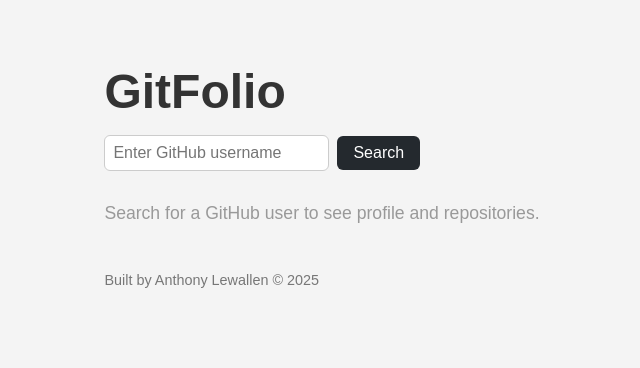
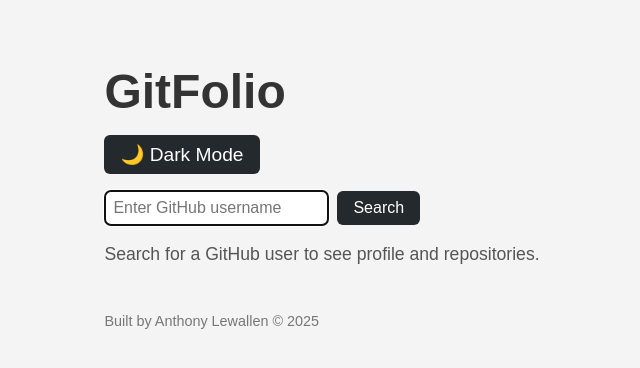
Before and after one commit to LewallenAE/gitfolio, a React (Create React App) app: page / in a window 1280 px wide. Shown: the top 368 px of the page, without its empty margins (318-958 px from the left). Built offline with nearby package versions, Linux system fonts and the light colour scheme.

Commit message:
Update App.js
Tons of upgrades

```diff
--- a/src/App.js
+++ b/src/App.js
@@ -10,8 +10,9 @@
 // It can be further enhanced with additional features such as error handling, loading states, and improved styling.
 
 
-import React, { useState } from 'react';
+import React, { useState, useEffect, useRef } from 'react';
 import axios from 'axios';
+import { ClipLoader } from 'react-spinners';
 import './gitfolioStyles.css';
 
 function App() {
@@ -19,15 +20,39 @@
   const [userData, setUserData] = useState(null);
   const [repos, setRepos] = useState([]);
   const [loading, setLoading] = useState(false);
+  const inputRef = useRef(null);
+  const [error, setError] = useState('');
+
+
+
+useEffect(() => {
+  inputRef.current?.focus();
+}, []);
+
+  const getInitialTheme = () => {
+  const saved = localStorage.getItem('darkMode');
+  return saved === 'true';
+};
+ const [darkMode, setDarkMode] = useState(getInitialTheme);
+
+  const toggleDarkMode = () => {
+  setDarkMode(prev => {
+    localStorage.setItem('darkMode', !prev);
+    return !prev;
+  });
+};
+
 
   const fetchUser = async () => {
+    setLoading(true);
+    setError('');
     try {
       const userRes = await axios.get(`https://api.github.com/users/${username}`);
       const repoRes = await axios.get(`https://api.github.com/users/${username}/repos`);
       setUserData(userRes.data);
       setRepos(repoRes.data);
     } catch (err) {
-      alert('User not found!');
+      setError('User not found. Please check the username and try again.');
       setUserData(null);
       setRepos([]);
     } finally {
@@ -35,23 +60,42 @@
   }
   };
 
+
+
   return (
     // <div style={{ maxWidth: '600px', margin: '2rem auto', fontFamily: 'Arial' }}>
-    <div className = "container">
+    <div className={`container ${darkMode ? 'dark-mode' : ''}`}>
       <h1>GitFolio</h1>
+      <button onClick={toggleDarkMode}
+      aria-label="Toggle dark mode"
+      style={{ fontSize: '1.2rem', marginBottom: '1rem' }}>
+     {darkMode ? '🌞 Light Mode' : '🌙 Dark Mode'}
+   </button>
+
+     <main>
+     <form onSubmit={(e) => {
+  e.preventDefault(); // Prevents page reload
+  fetchUser();        // Triggers search
+}}>
+
   <input
+    ref={inputRef}
     type="text"
     value={username}
     onChange={e => setUsername(e.target.value)}
     placeholder="Enter GitHub username"
+    aria-label="GitHub username"
   />
-      <button onClick={fetchUser}>Search</button>
-    {loading && <p style={{ marginTop: '1rem', color: '#666' }}>Loading...</p>}
+  <button type="submit">Search</button>
+</form>
+{error && <p className="status-message" role="alert">{error}</p>}
+
+
+    {loading && <ClipLoader color="#0366d6" />}
+    {loading && <p role="status" style={{ marginTop: '1rem', color: '#666' }}>Loading...</p>}
 
         {!userData && (
-  <p style={{ marginTop: '2rem', color: '#999' }}>
-    Search for a GitHub user to see profile and repositories.
-  </p>
+  <p className="status-message">Search for a GitHub user to see profile and repositories.</p>
 )}
 
       {userData && (
@@ -60,6 +104,9 @@
           <h2>{userData.name}</h2>
           <p>{userData.bio}</p>
           <h3>Public Repos:</h3>
+        {userData && repos.length === 0 && (
+  <p role ="status" style={{ marginTop: '1rem', color: '#999' }}>No public repositories found.</p>
+)}
           <ul>
               {repos.map(repo => (
                 <li key={repo.id} className="repo-card">
@@ -79,6 +126,7 @@
 
         </div>
       )}
+</main>
 
 {/* Footer */}
         <footer style={{ marginTop: '3rem', fontSize: '0.9rem', color: '#777' }}>
```
Lines whose indentation alone changed are shown as unchanged.
